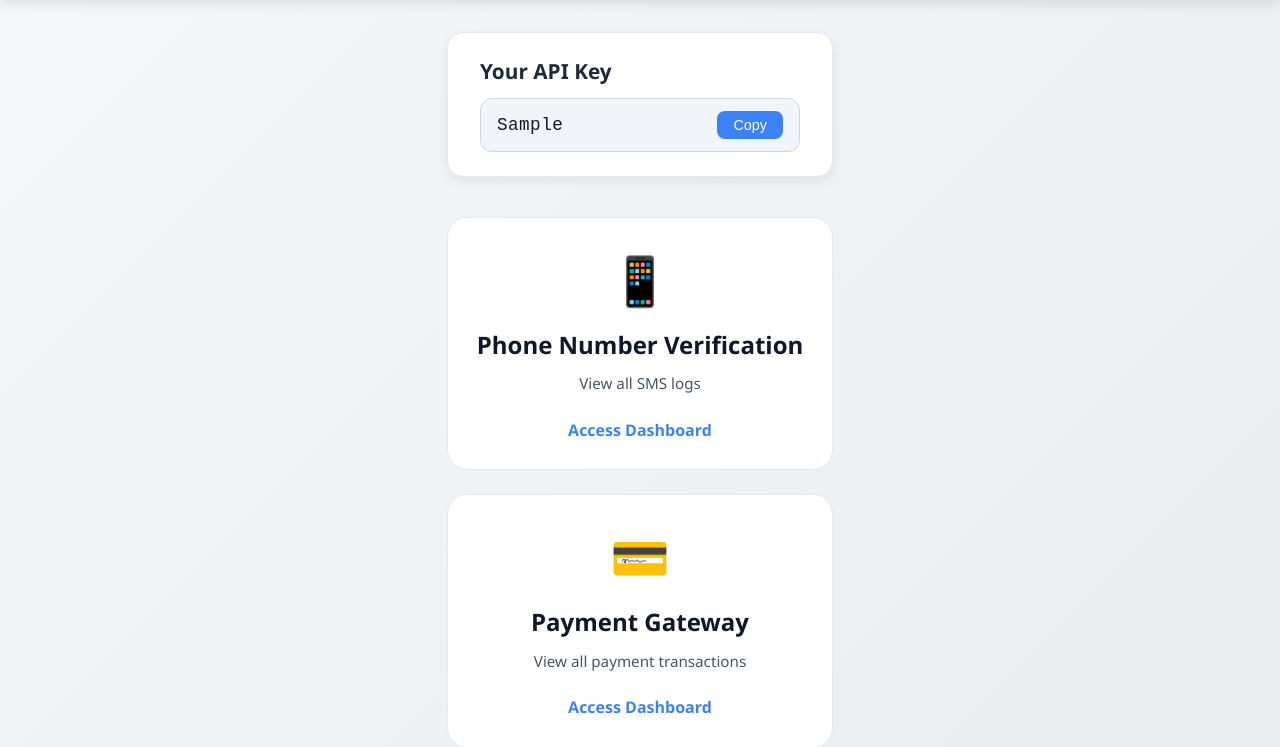
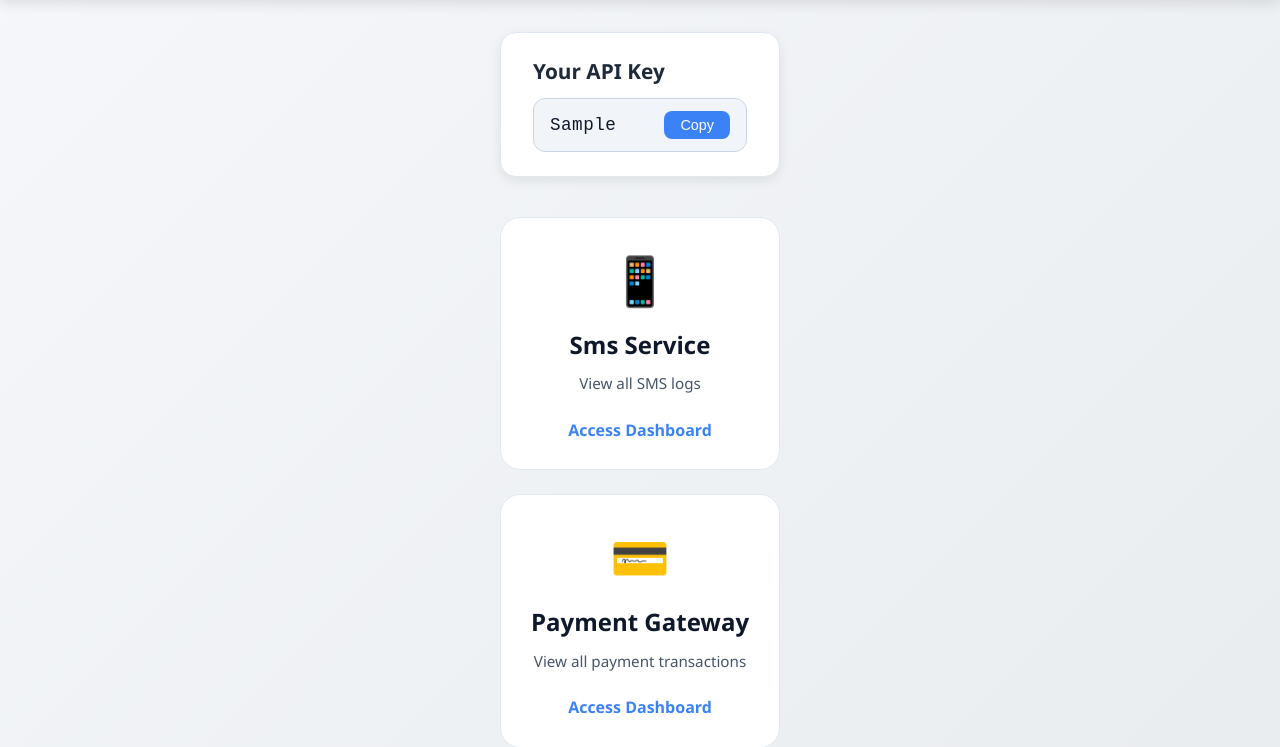
Before and after one commit to Uzi-Coders/uzi-sandbox, a Flask app: page / in a window 1280 px wide. Shown: the part 67-814 px from the top of the page. Run offline with Flask 3, Linux system fonts and the light colour scheme; a user stored in the database is signed in; tables that the repository leaves empty hold one stand-in row (values such as "Sample post").

Commit message:
Template improvement

```diff
--- a/static/css/base.css
+++ b/static/css/base.css
@@ -30,6 +30,10 @@ header {
     justify-content: space-between;
     align-items: center;
     flex-wrap: wrap;
+}
+
+.header-container a {
+    text-decoration: none;
 }
 
 .site-title {
--- a/templates/base.html
+++ b/templates/base.html
@@ -12,8 +12,10 @@
 <header>
   <div class="header-container">
     <div class="logo">
-{#      <img src="{{ url_for('static', filename='images/uzicoders-logo.png') }}" alt="Uzicoders" class="logo-img">#}
-      <span class="site-title">Uzi Sandbox</span>
+      {#      <img src="{{ url_for('static', filename='images/uzicoders-logo.png') }}" alt="Uzicoders" class="logo-img">#}
+      <a href="{{ url_for('index') }}">
+        <span class="site-title">Uzi Sandbox</span>
+      </a>
     </div>
     <div class="user-info">
       {% if current_user.is_authenticated %}
--- a/templates/index.html
+++ b/templates/index.html
@@ -17,9 +17,9 @@
     </div>
 
     <div class="services-grid">
-      <a href="#" class="service-card phone-card">
+      <a href="{{ url_for('sms.panel') }}" class="service-card phone-card">
         <div class="card-icon">📱</div>
-        <h3>Phone Number Verification</h3>
+        <h3>Sms Service</h3>
         <p>View all SMS logs</p>
         <span class="card-link">Access Dashboard</span>
       </a>
```
